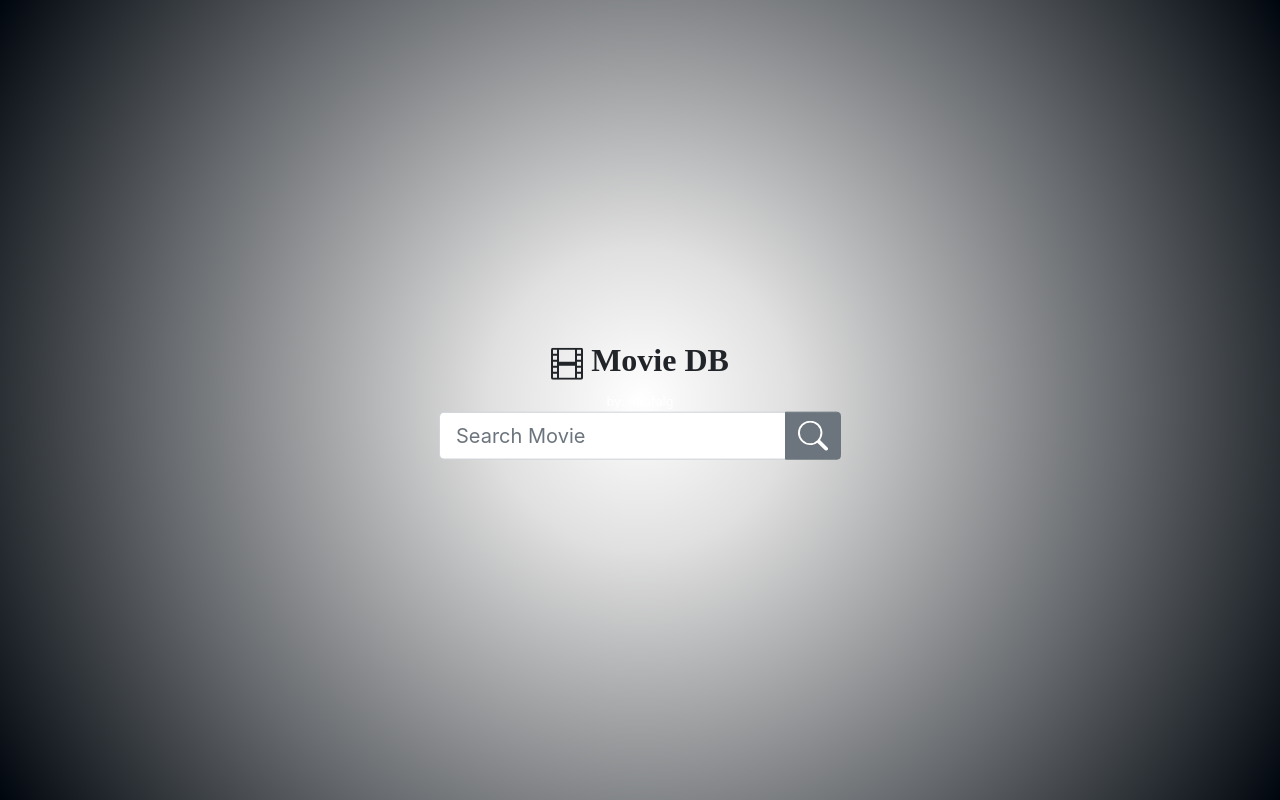
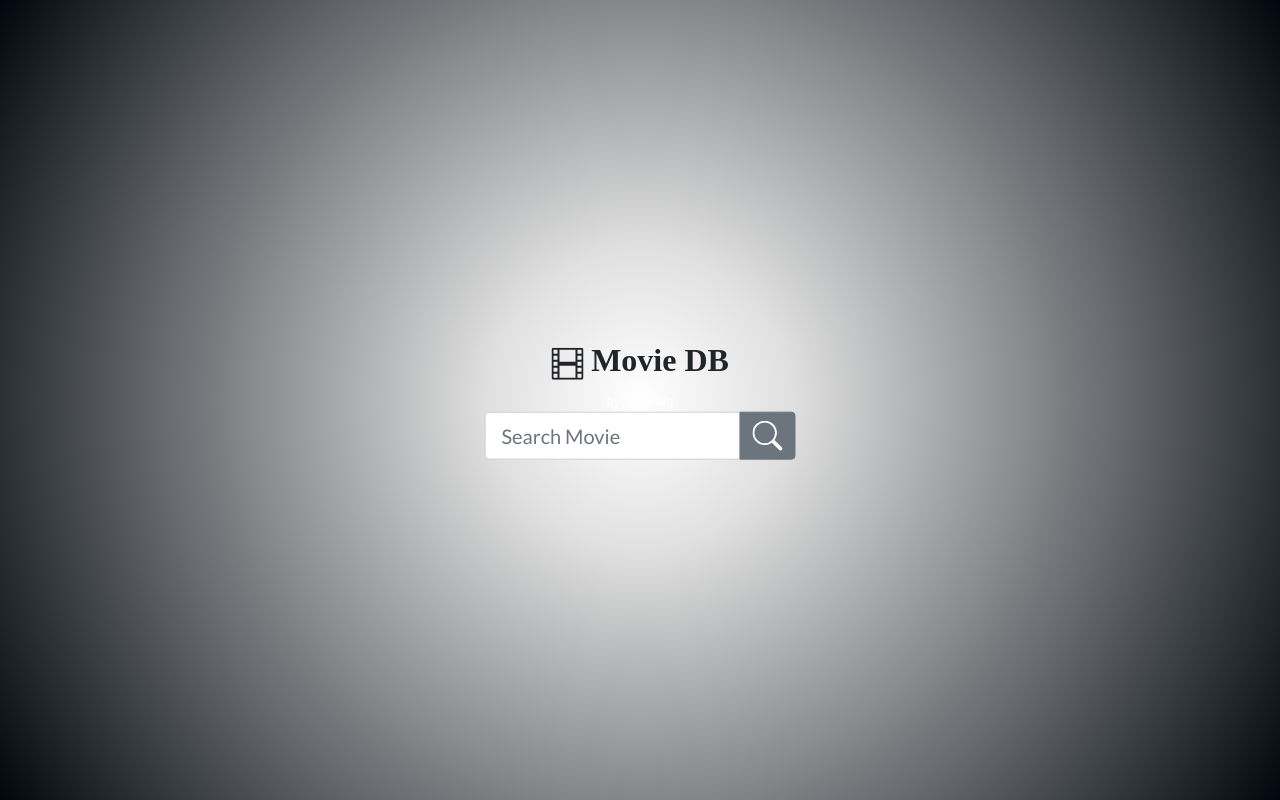
Before and after one commit to naufalg/movieDB-naufalg, a React (Create React App) app: page / in a window 1280 px wide. Built offline with nearby package versions, Linux system fonts and the light colour scheme; a web font is replaced by a local one.

Commit message:
change home font

```diff
--- a/src/pages/Home.js
+++ b/src/pages/Home.js
@@ -32,7 +32,10 @@ export default function Home() {
   return (
     <div className="outer">
       <div className="centerDiv text-center">
-        <h4 className=" homeTitle goldman"><Film/>&nbsp;Movie DB</h4>
+        <h4 className=" homeTitle goldman">
+          <Film />
+          &nbsp;Movie DB
+        </h4>
         <small className="nameClass">by: naufalg</small>
         <Form
           autoComplete="off"
@@ -42,6 +45,7 @@ export default function Home() {
         >
           <InputGroup>
             <Form.Control
+              className="lato searchInput"
               name="name"
               placeholder="Search Movie"
               onChange={(event) => changeSearch(event)}
--- a/src/styles/home.scss
+++ b/src/styles/home.scss
@@ -10,10 +10,14 @@
   width: 100vw;
 }
 
-.homeTitle{
-    font-size: 2em;
-    font-weight: bold;
-    color: #fffff;
+.searchInput {
+  font-weight: 200;
+}
+
+.homeTitle {
+  font-size: 2em;
+  font-weight: bold;
+  color: #fffff;
 }
 .nameClass {
   color: #ffff;
```
